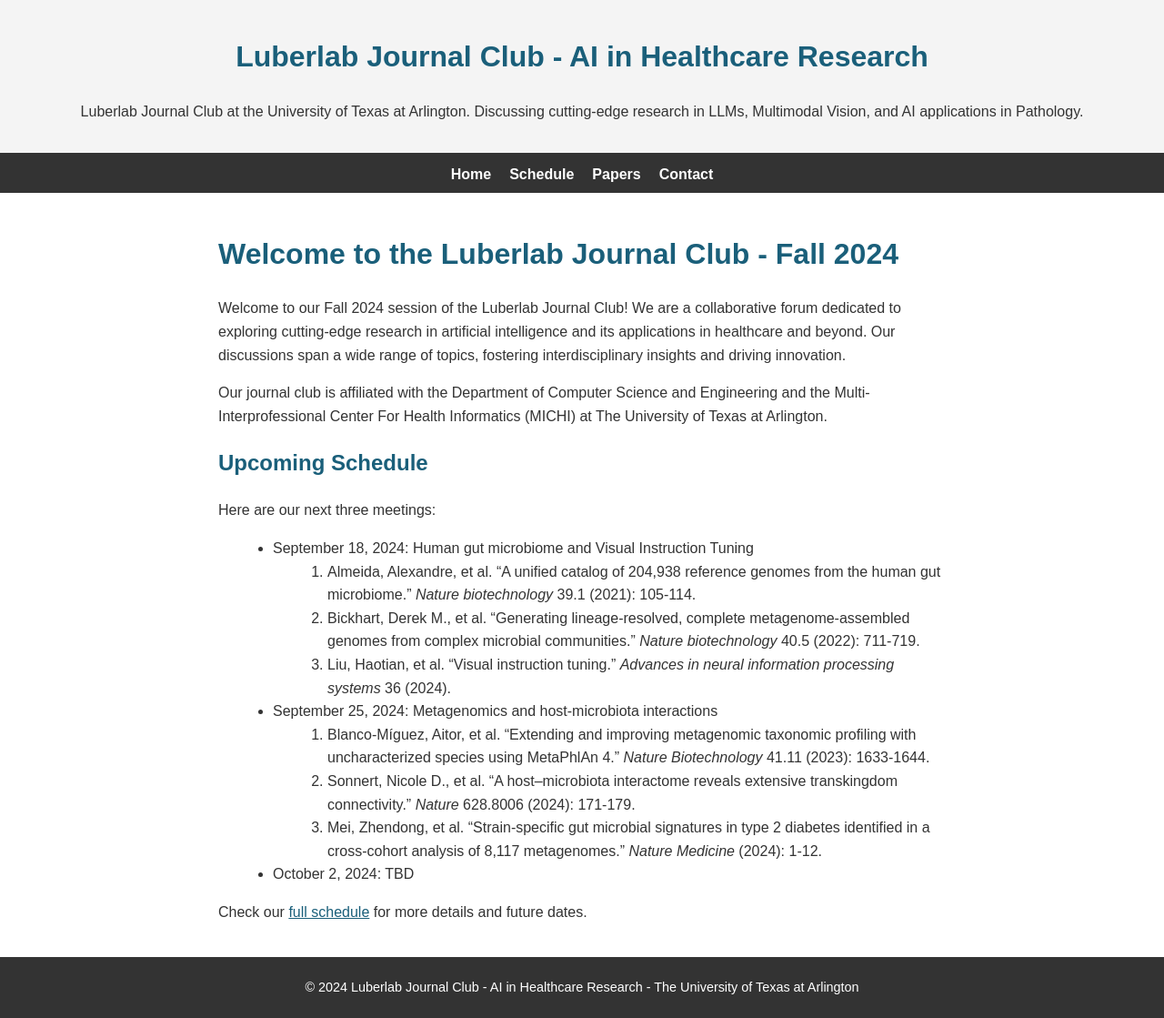
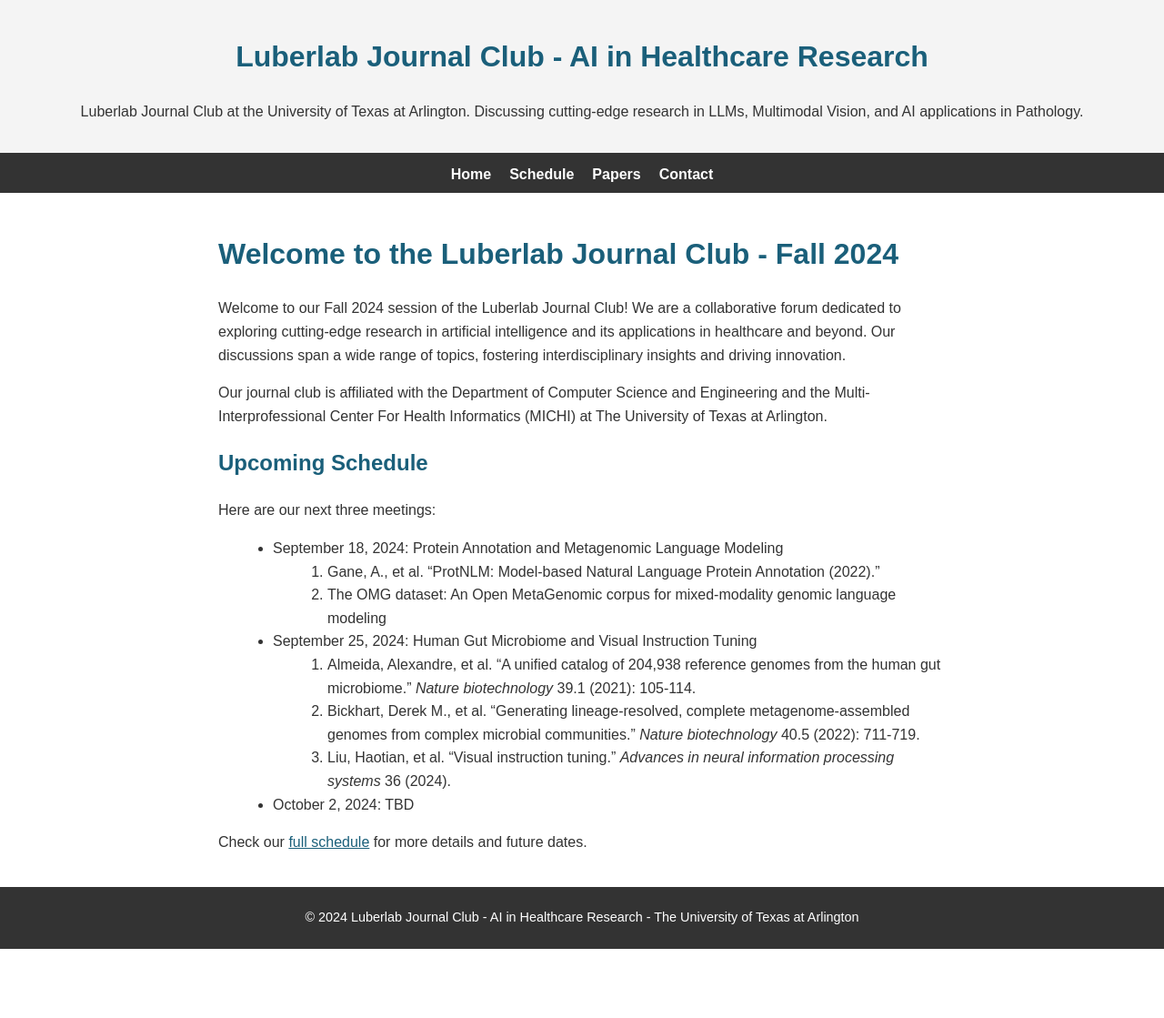
Before and after one commit to facevoid/luberlab-journal-club, a Jekyll site: the page built from index.md, in a window 1280 px wide. Shown: the whole page at 91% size. Built offline with Jekyll 4.4.1, drawn with Linux system fonts in a browser that asks for light colours; after the commit the page ends 1043 px from its top, so only the background shows below that.

Commit message:
Update second weeks paper

```diff
--- a/index.md
+++ b/index.md
@@ -3,27 +3,23 @@ layout: default
 title: "Luberlab Journal Club - Fall 2024 | University of Texas at Arlington"
 description: "Join the Luberlab Journal Club for discussions on AI in healthcare, language models, and interdisciplinary research at UTA."
 ---
-
 # Welcome to the Luberlab Journal Club - Fall 2024
-
 Welcome to our Fall 2024 session of the Luberlab Journal Club! We are a collaborative forum dedicated to exploring cutting-edge research in artificial intelligence and its applications in healthcare and beyond. Our discussions span a wide range of topics, fostering interdisciplinary insights and driving innovation.
 
 Our journal club is affiliated with the Department of Computer Science and Engineering and the Multi-Interprofessional Center For Health Informatics (MICHI) at The University of Texas at Arlington.
 
 ## Upcoming Schedule
-
 Here are our next three meetings:
 
-- September 18, 2024: Human gut microbiome and Visual Instruction Tuning
+- September 18, 2024: Protein Annotation and Metagenomic Language Modeling
+  1. Gane, A., et al. "ProtNLM: Model-based Natural Language Protein Annotation (2022)."
+  2. The OMG dataset: An Open MetaGenomic corpus for mixed-modality genomic language modeling
+
+- September 25, 2024: Human Gut Microbiome and Visual Instruction Tuning
   1. Almeida, Alexandre, et al. "A unified catalog of 204,938 reference genomes from the human gut microbiome." *Nature biotechnology* 39.1 (2021): 105-114.
   2. Bickhart, Derek M., et al. "Generating lineage-resolved, complete metagenome-assembled genomes from complex microbial communities." *Nature biotechnology* 40.5 (2022): 711-719.
   3. Liu, Haotian, et al. "Visual instruction tuning." *Advances in neural information processing systems* 36 (2024).
 
-- September 25, 2024: Metagenomics and host-microbiota interactions
-  1. Blanco-Míguez, Aitor, et al. "Extending and improving metagenomic taxonomic profiling with uncharacterized species using MetaPhlAn 4." *Nature Biotechnology* 41.11 (2023): 1633-1644.
-  2. Sonnert, Nicole D., et al. "A host–microbiota interactome reveals extensive transkingdom connectivity." *Nature* 628.8006 (2024): 171-179.
-  3. Mei, Zhendong, et al. "Strain-specific gut microbial signatures in type 2 diabetes identified in a cross-cohort analysis of 8,117 metagenomes." *Nature Medicine* (2024): 1-12.
-
 - October 2, 2024: TBD
 
 Check our [full schedule]({{ "/schedule" | relative_url }}) for more details and future dates.
```
Also changed, not shown: schedule.md (+3 -4 lines).
